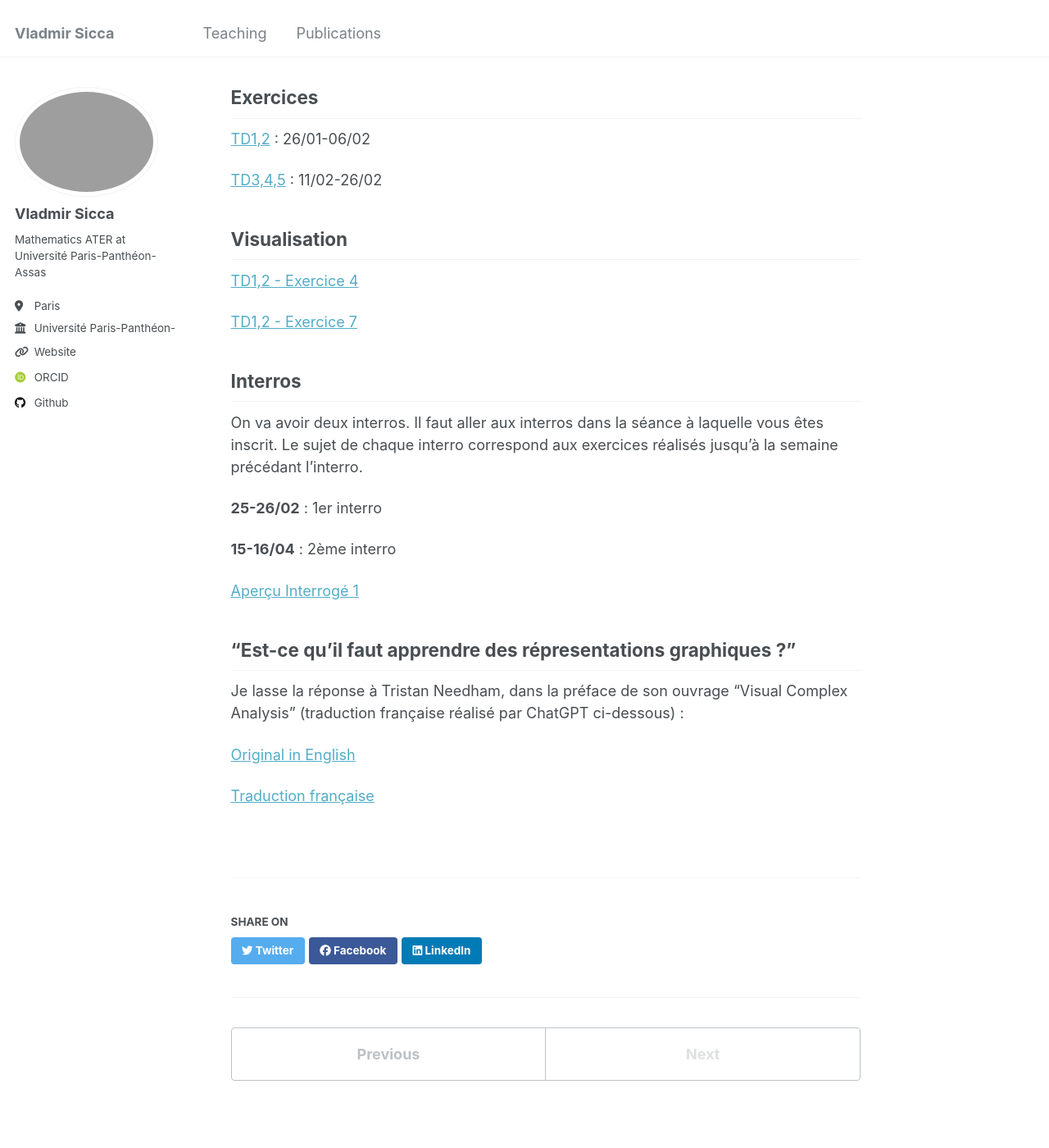
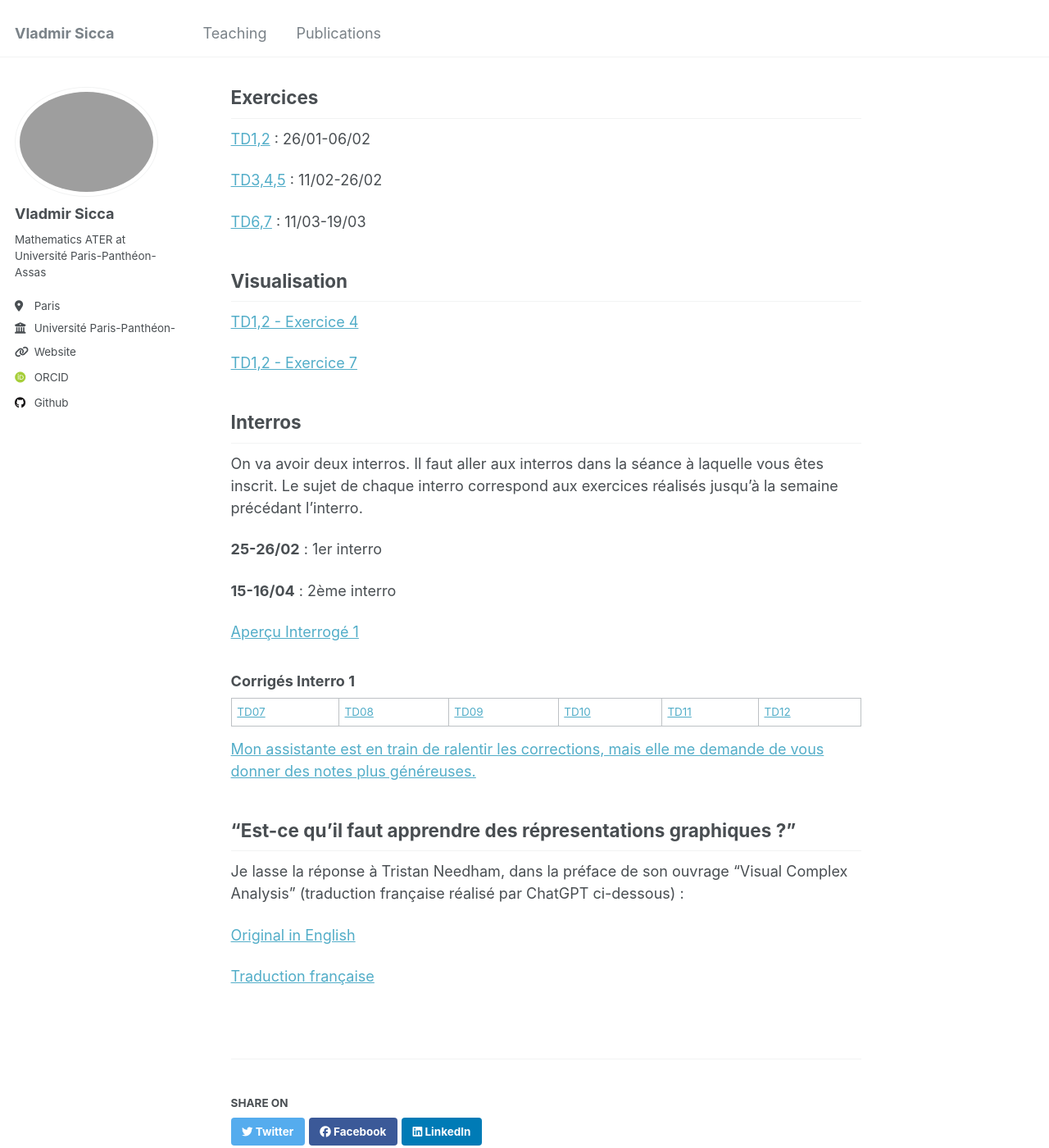
Before and after one commit to vladmirsicca/vladmirsicca.github.io, a Jekyll site: the page built from _teaching/2026_1_maths4_paris_assas.md, in a window 1280 px wide and 1400 px high, scrolled down 848 px. Shown: the whole window at 82% size. Built offline with Jekyll 4.4.1, drawn with Linux system fonts in a browser that asks for light colours; some web fonts are replaced.

Commit message:
Update 2026_1_maths4_paris_assas.md
Added solutions do the first interro and a new list of exercices.

```diff
--- a/_teaching/2026_1_maths4_paris_assas.md
+++ b/_teaching/2026_1_maths4_paris_assas.md
@@ -38,6 +38,8 @@ Mathématiques pour l'Économie - Naïla Hayek, Jean-Pierre Leca
 
 [TD3,4,5](https://drive.google.com/file/d/1ddU-K2so5R6_vHhKp9r58rOkg7I3kSub/view?usp=sharing) : 11/02-26/02
 
+[TD6,7](https://drive.google.com/file/d/1lDYqyPY1uHHuf-88lkEAvtUay8v8bBLo/view?usp=sharing) : 11/03-19/03
+
 ## Visualisation
 
 [TD1,2 - Exercice 4](https://drive.google.com/file/d/1dEL7WicK-0kqzqRfYOW47SfpXWApbCpk/view?usp=sharing)
@@ -54,6 +56,12 @@ On va avoir deux interros. Il faut aller aux interros dans la séance à laquell
 
 [Aperçu Interrogé 1](https://drive.google.com/file/d/1zJRdCpyZY-SbMNpNW-HxDl5SqT7nI9Kh/view?usp=sharing)
 
+### Corrigés Interro 1
+
+[TD07](https://drive.google.com/file/d/1z-wTVAkCuYXR1Dv-rukV5onm1jV4Xw1m/view?usp=sharing) | [TD08](https://drive.google.com/file/d/1JqZufzfFFu0EgPln-MF5by6JvwNIkDRR/view?usp=sharing) | [TD09](https://drive.google.com/file/d/1yphrCljFvp81J_NGtNUDa9CRxB4yVhki/view?usp=sharing) | [TD10](https://drive.google.com/file/d/1LrP8IF2JIg7_E7_eeIjTmzO5MbmmaXwl/view?usp=sharing) | [TD11](https://drive.google.com/file/d/1mzw7FvT-yBlHVNLBbcNeoiSAwJE-_e7N/view?usp=sharing) | [TD12](https://drive.google.com/file/d/1ldN-Z09g9JYH3U-rluNeFORBs67NatCA/view?usp=sharing)
+
+[Mon assistante est en train de ralentir les corrections, mais elle me demande de vous donner des notes plus généreuses.](https://drive.google.com/file/d/14JBAiuY90uzecMW_84gAQN6UtHNvGNTa/view?usp=sharing)
+
 ## "Est-ce qu'il faut apprendre des répresentations graphiques ?"
 
 Je lasse la réponse à Tristan Needham, dans la préface de son ouvrage "Visual Complex Analysis" (traduction française réalisé par ChatGPT ci-dessous) :
```
